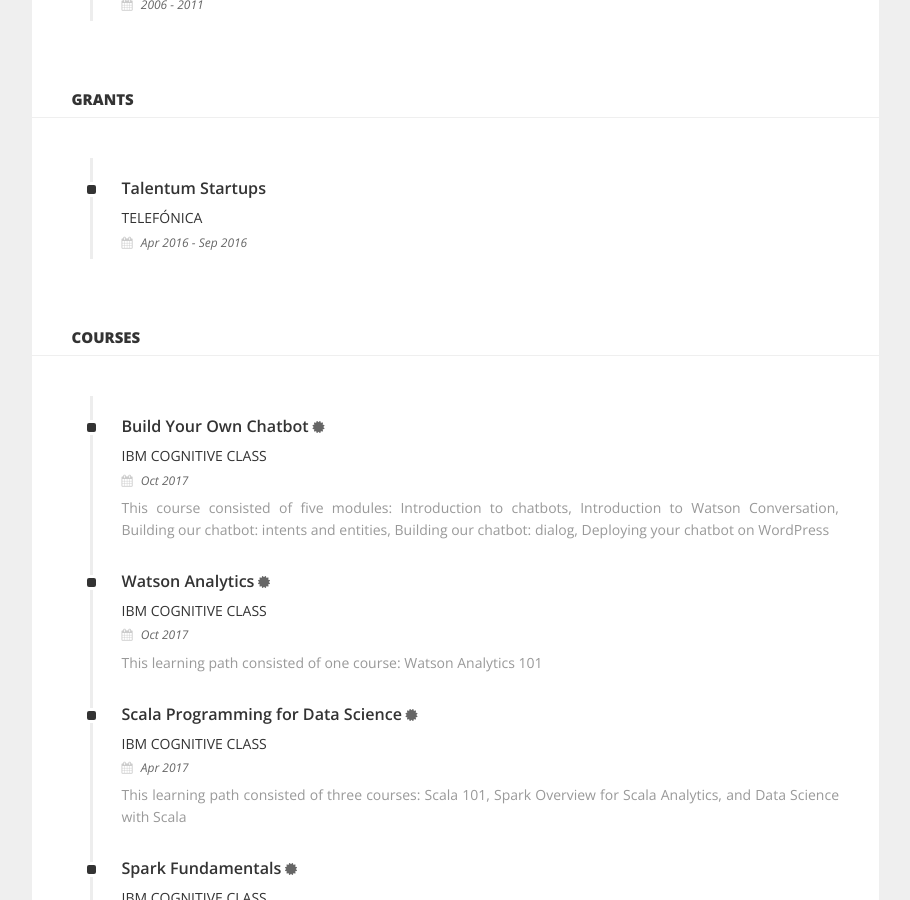
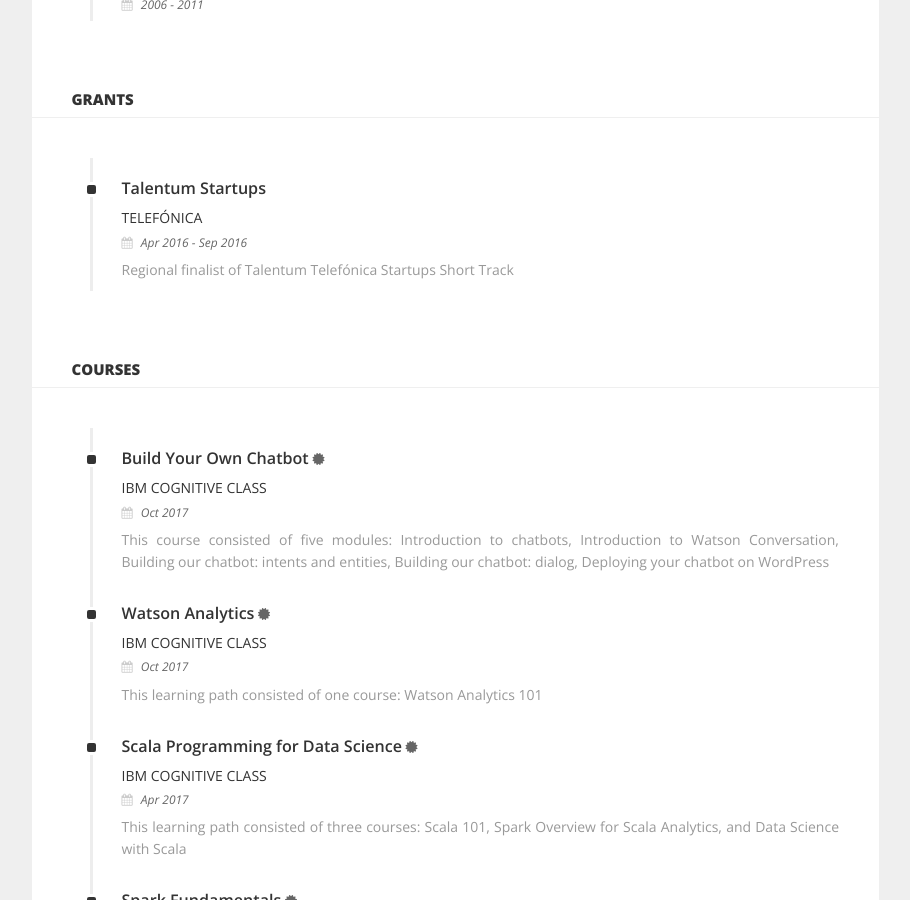
Before and after one commit to rsaladocid/personal-site, a Jekyll site: the page built from education/index.md, in a window 1280 px wide and 900 px high, scrolled down 575 px. Shown: the whole window, without its empty margins (331-1241 px from the left). Built offline with Jekyll 4.4.1, drawn with Linux system fonts in a browser that asks for light colours.

Commit message:
Update grants.yml

```diff
--- a/_data/grants.yml
+++ b/_data/grants.yml
@@ -2,4 +2,4 @@
   institution: Telefónica
   begin: Apr 2016
   end: Sep 2016
-  description:
+  description: Regional finalist of Talentum Telefónica Startups Short Track
```
